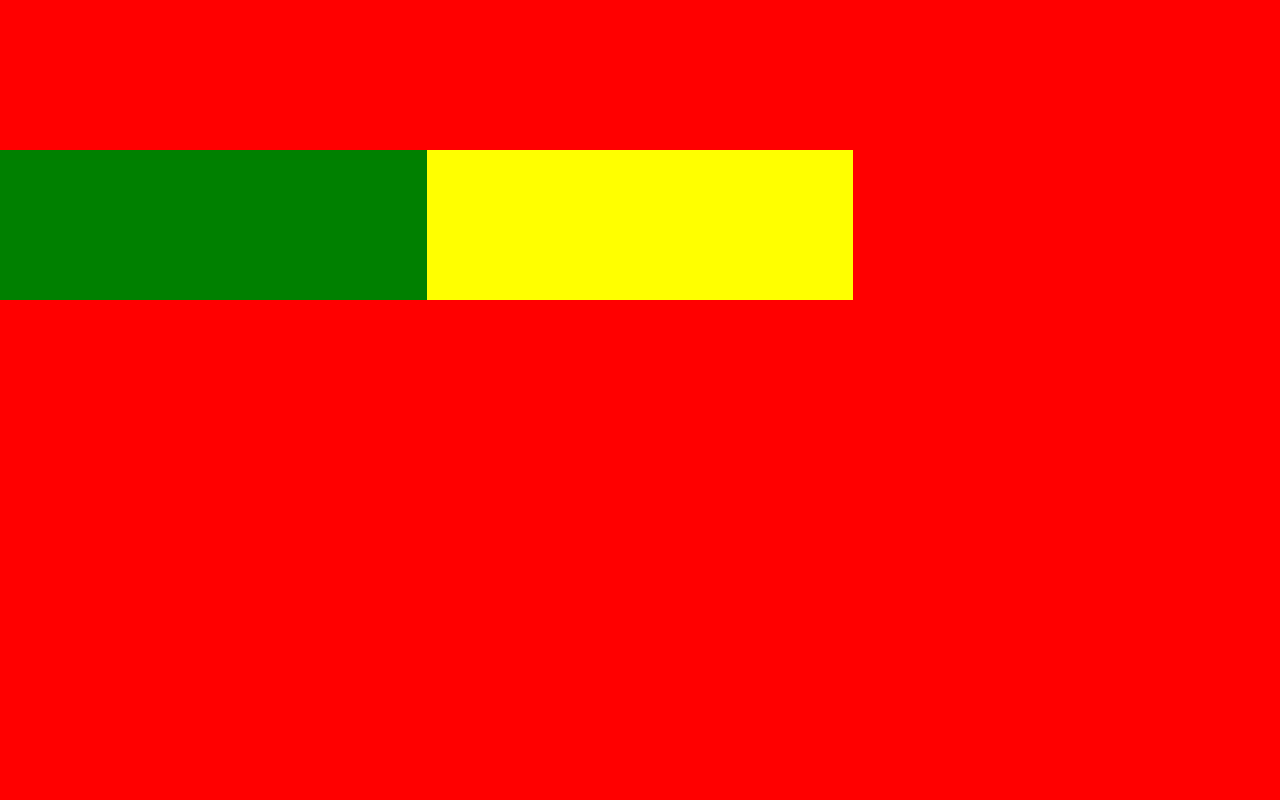
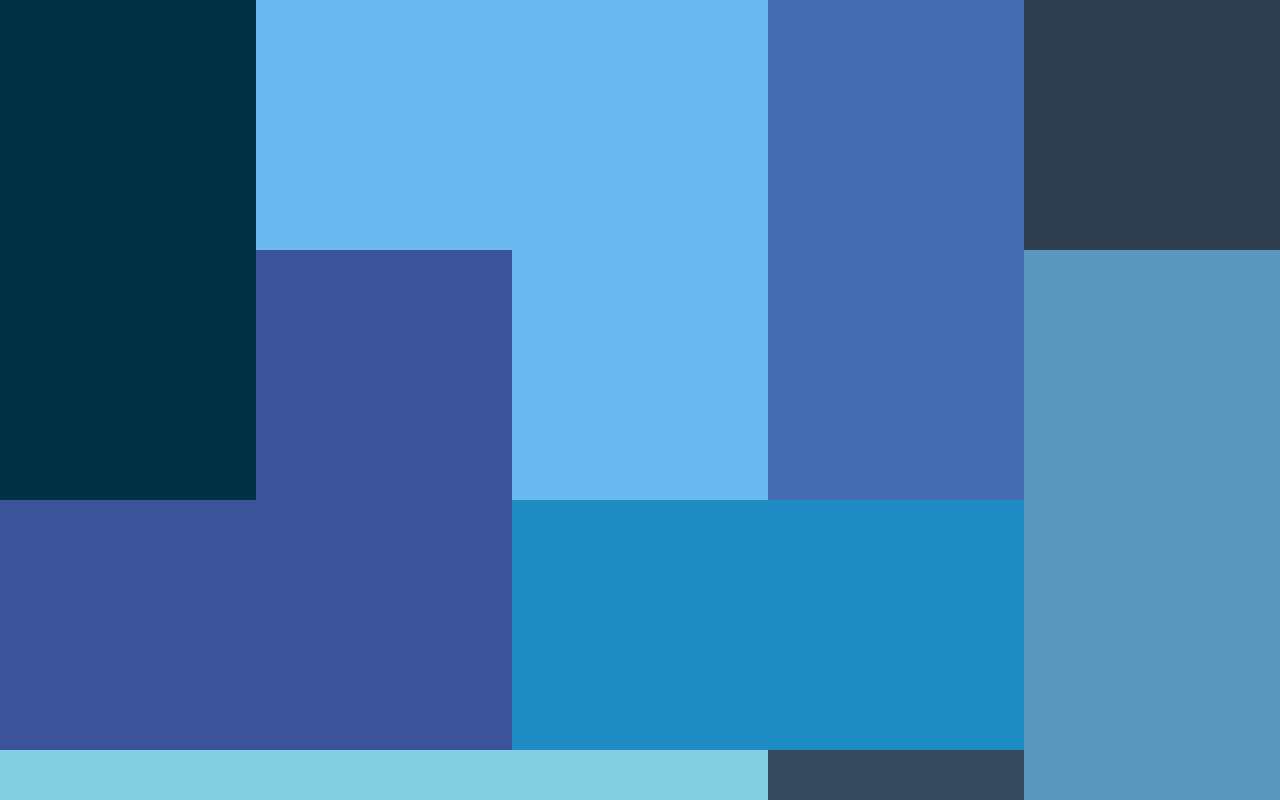
Before and after one commit to chrfreitas-zz/mosaic, a website: page index.html in a window 1280 px wide. Drawn offline with Linux system fonts and the light colour scheme.

Commit message:
Add color and sizes for each item

```diff
--- a/index.html
+++ b/index.html
@@ -9,9 +9,15 @@
 </head>
 <body>
     <main class="mosaic">
-        <div class="mosaic__item mosaic--small"></div>
-        <div class="mosaic__item mosaic--medium"></div>
-        <div class="mosaic__item mosaic--large"></div>
+        <div class="mosaic__item-1"></div>
+        <div class="mosaic__item-2"></div>
+        <div class="mosaic__item-3"></div>
+        <div class="mosaic__item-4"></div>
+        <div class="mosaic__item-5"></div>
+        <div class="mosaic__item-6"></div>
+        <div class="mosaic__item-7"></div>
+        <div class="mosaic__item-8"></div>
+        <div class="mosaic__item-9"></div>
     </main>
 
     <script id="__bs_script__">
--- a/src/css/style.css
+++ b/src/css/style.css
@@ -1,29 +1,64 @@
 html, body {
 	margin: auto;
 	height: 100%;
-	background-color:red;
+	overflow-x: hidden;
 }
 
 .mosaic {
 	display: grid;
-	grid-template-columns: repeat(3, 1fr);
-	grid-auto-rows: minmax(150px, auto);
+	grid-template-columns: repeat(5, 1fr);
+	grid-auto-rows: 250px;
 }
 
-.mosaic__item {
-	display: inline-block;
+.mosaic__item-1 {
+	grid-column: 1/2;
+	grid-row: 1/3;
+	background-color:#013243;
+	z-index: 10;
 }
 
-.mosaic--small {
-	grid-column: 1 / 4;
-	grid-row: 1 / 2;
-	background-color: red;
+.mosaic__item-2 {
+	grid-column: 2/4;
+	grid-row: 1/3;
+	background-color:#6BB9F0;
+	z-index: 0;
 }
 
-.mosaic--medium {
-	background-color: green;
+.mosaic__item-3 {
+	grid-column: 4/5;
+	grid-row: 1/3;
+	background-color:#446CB3;
 }
 
-.mosaic--large {
-	background-color: yellow;
+.mosaic__item-4 {
+	grid-column: 5/6;
+	grid-row: 1/2;
+	background-color: #2C3E50;
 }
+
+.mosaic__item-5 {
+	grid-column: 1/3;
+	grid-row: 2/4;
+	background-color: #3A539B;
+	z-index: 5;
+}
+
+.mosaic__item-6 {
+	grid-column: 3/5;
+	grid-row: 3/4;
+	background-color: #1E8BC3;
+}
+
+.mosaic__item-7 {
+	grid-row: 2/5;
+	background-color: #5C97BF;
+}
+
+.mosaic__item-8 {
+	grid-column: 1/4;
+	background-color: #81CFE0;
+}
+
+.mosaic__item-9 {
+	background-color: #34495E;
+}
```
Also changed, not shown: dist/css/style.css, 1 other file.
